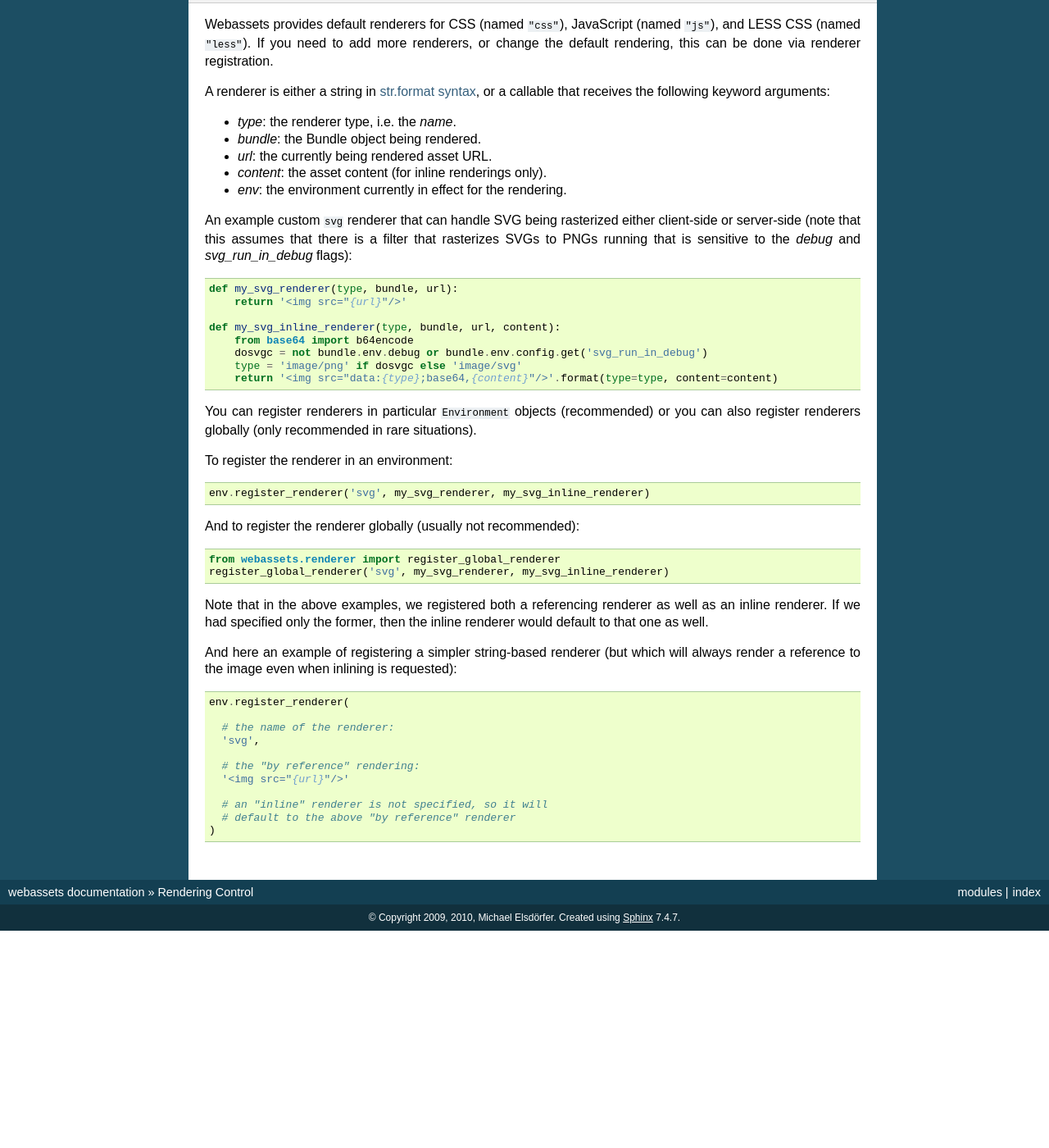
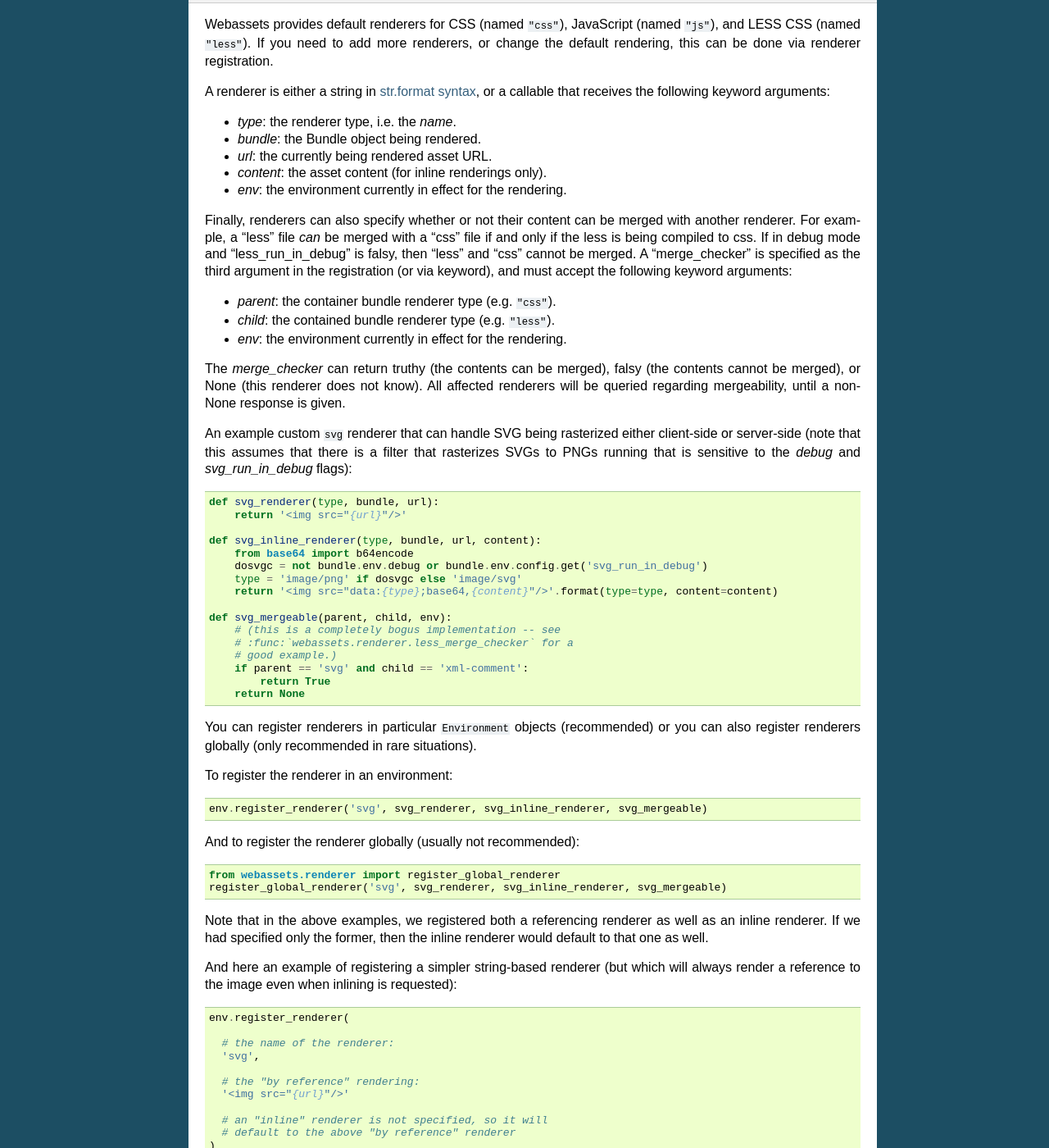
Before and after one commit to miracle2k/webassets, a Sphinx documentation site: the page built from docs/renderer.rst, in a window 1280 px wide and 1400 px high, scrolled down 1432 px. Shown: the whole window at 82% size. Built offline with Sphinx 7.4.7, drawn with Linux system fonts in a browser that asks for light colours; the version number could not be read and is left out; before the commit the page ends 2567 px from its top, so only the background shows below that.

Commit message:
added renderer "merge_checker" docs

```diff
--- a/docs/renderer.rst
+++ b/docs/renderer.rst
@@ -117,6 +117,23 @@ or a callable that receives the following keyword arguments:
 * `content`: the asset content (for inline renderings only).
 * `env`: the environment currently in effect for the rendering.
 
+Finally, renderers can also specify whether or not their content can
+be merged with another renderer. For example, a "less" file *can* be
+merged with a "css" file if and only if the less is being compiled to
+css. If in debug mode and "less_run_in_debug" is falsy, then "less"
+and "css" cannot be merged. A "merge_checker" is specified as the
+third argument in the registration (or via keyword), and must accept
+the following keyword arguments:
+
+* `parent`: the container bundle renderer type (e.g. ``"css"``).
+* `child`: the contained bundle renderer type (e.g. ``"less"``).
+* `env`: the environment currently in effect for the rendering.
+
+The `merge_checker` can return truthy (the contents can be merged),
+falsy (the contents cannot be merged), or None (this renderer does not
+know). All affected renderers will be queried regarding mergeability,
+until a non-None response is given.
+
 An example custom ``svg`` renderer that can handle SVG being
 rasterized either client-side or server-side (note that this assumes
 that there is a filter that rasterizes SVGs to PNGs running that is
@@ -124,14 +141,22 @@ sensitive to the `debug` and `svg_run_in_debug` flags):
 
 .. code-block:: python
 
-    def my_svg_renderer(type, bundle, url):
+    def svg_renderer(type, bundle, url):
         return '<img src="{url}"/>'
 
-    def my_svg_inline_renderer(type, bundle, url, content):
+    def svg_inline_renderer(type, bundle, url, content):
         from base64 import b64encode
         dosvgc = not bundle.env.debug or bundle.env.config.get('svg_run_in_debug')
         type = 'image/png' if dosvgc else 'image/svg'
         return '<img src="data:{type};base64,{content}"/>'.format(type=type, content=content)
+
+    def svg_mergeable(parent, child, env):
+        # (this is a completely bogus implementation -- see
+        # :func:`webassets.renderer.less_merge_checker` for a
+        # good example.)
+        if parent == 'svg' and child == 'xml-comment':
+            return True
+        return None
 
 
 You can register renderers in particular ``Environment`` objects
@@ -142,7 +167,7 @@ To register the renderer in an environment:
 
 .. code-block:: python
 
-    env.register_renderer('svg', my_svg_renderer, my_svg_inline_renderer)
+    env.register_renderer('svg', svg_renderer, svg_inline_renderer, svg_mergeable)
 
 
 And to register the renderer globally (usually not recommended):
@@ -150,7 +175,8 @@ And to register the renderer globally (usually not recommended):
 .. code-block:: python
 
     from webassets.renderer import register_global_renderer
-    register_global_renderer('svg', my_svg_renderer, my_svg_inline_renderer)
+    register_global_renderer('svg', svg_renderer, svg_inline_renderer, svg_mergeable)
+
 
 Note that in the above examples, we registered both a referencing
 renderer as well as an inline renderer. If we had specified only the
```
